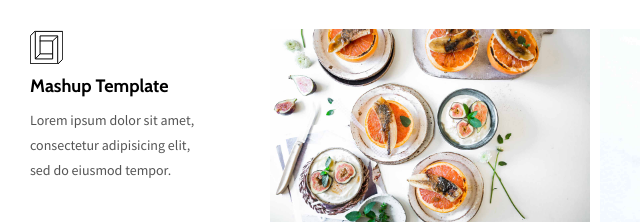
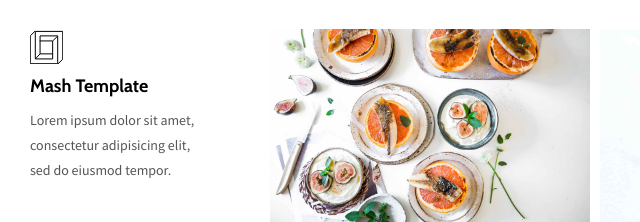
Before and after one commit to ashokkannan23/contact, a plain HTML site: page index.html in a window 1280 px wide. Shown: the top 222 px of the page, 0-640 px from the left. Drawn offline with nearby package versions, Linux system fonts and the light colour scheme.

Commit message:
again same

```diff
--- a/index.html
+++ b/index.html
@@ -40,7 +40,7 @@
       <div class="site-header hidden-xs">
           <a class="site-brand" href="./index.html" title="">
             <img class="img-responsive site-logo" alt="" src="./assets/images/mashup-logo.svg">
-            Mashup Template
+            Mash Template
           </a>
         <p>Lorem ipsum dolor sit amet, consectetur adipisicing elit, sed do eiusmod
         tempor.</p>
```
